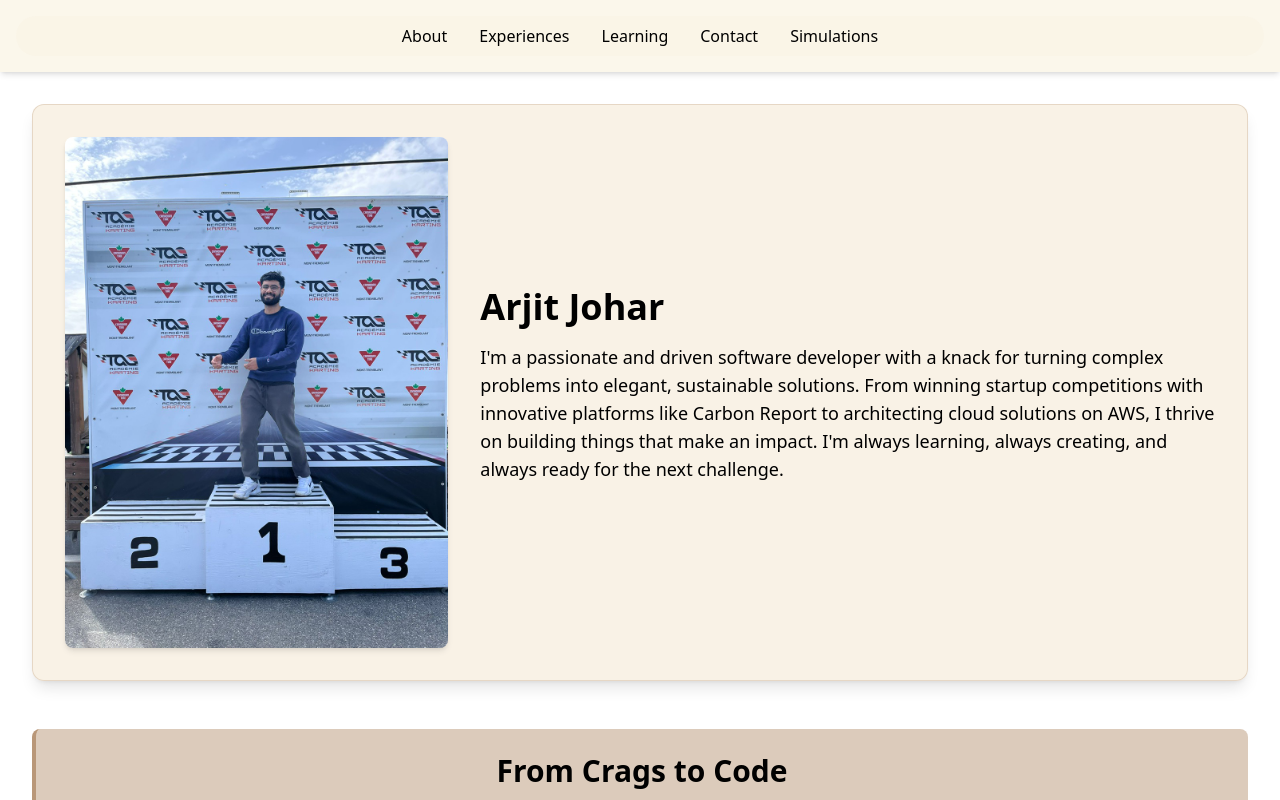
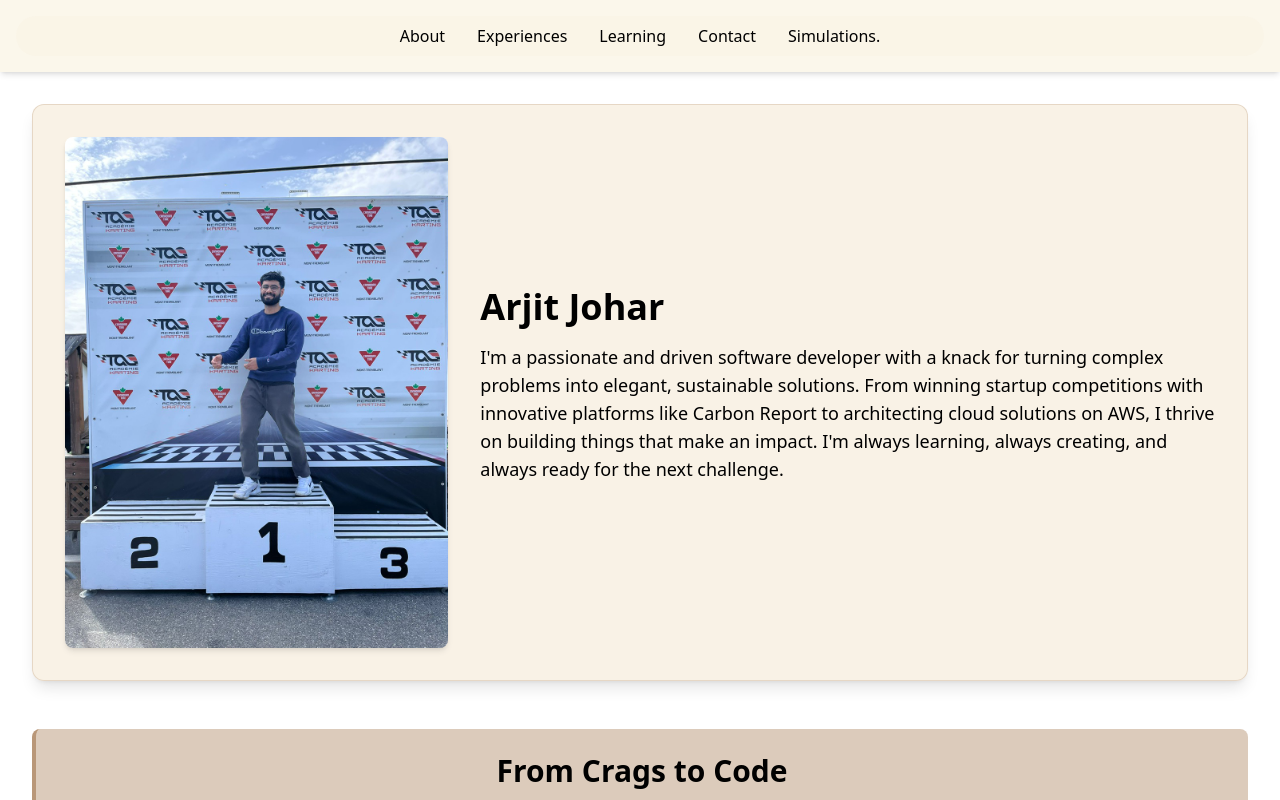
Before and after one commit to arjitjohar/arjitjohar_website, a React (Vite) app in the folder frontend/: page / in a window 1280 px wide. Shown: the top 800 px of the page. Built offline with nearby package versions, Linux system fonts and the light colour scheme.

Commit message:
repush test

```diff
--- a/frontend/src/components/Navbar.jsx
+++ b/frontend/src/components/Navbar.jsx
@@ -44,7 +44,7 @@ const Navbar = () => {
             to="/simulations"
             className={({ isActive }) => isActive ? `${linkClass} ${activeLinkClass}` : linkClass}
           >
-            Simulations
+            Simulations.
           </NavLink>
         </li>
       </ul>
```
